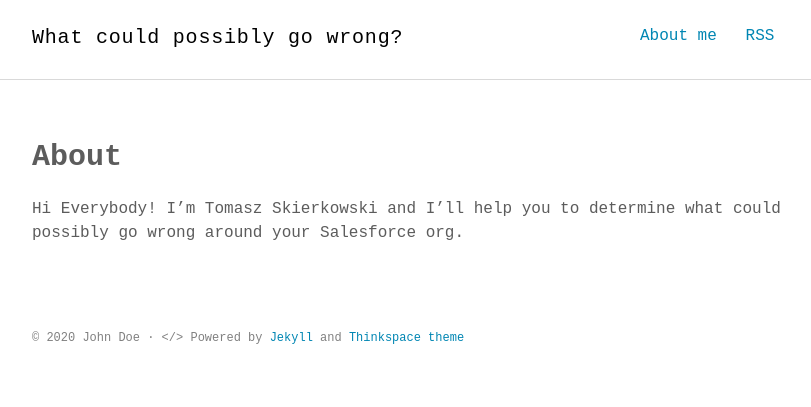
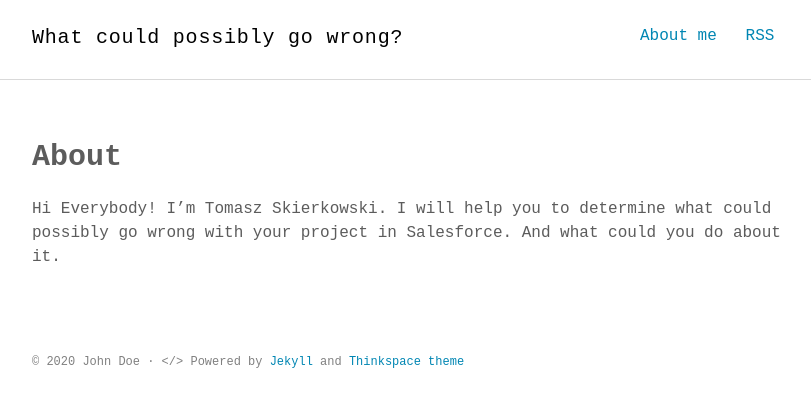
Before and after one commit to whatcouldpossiblygowrong/whatcouldpossiblygowrong.github.io, a Jekyll site: the page built from about.md, in a window 1280 px wide. Shown: the top 407 px of the page, without its empty margins (232-1043 px from the left). Built offline with Jekyll 4.4.1, drawn with Linux system fonts in a browser that asks for light colours; some web fonts are replaced.

Commit message:
Update about.md

```diff
--- a/about.md
+++ b/about.md
@@ -4,4 +4,4 @@ title: About
 permalink: /about/
 ---
 
-Hi Everybody! I'm Tomasz Skierkowski and I'll help you to determine what could possibly go wrong around your Salesforce org.
+Hi Everybody! I'm Tomasz Skierkowski. I will help you to determine what could possibly go wrong with your project in Salesforce. And what could you do about it.
```
